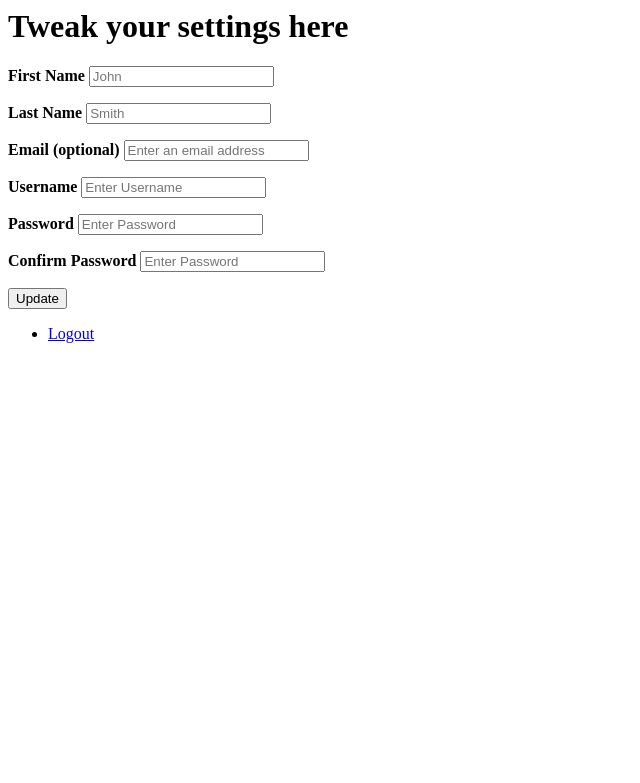
After one commit to hruzinator/caPractical, a Django app: page /settings/ in a window 1280 px wide. The commit adds this page. Shown: the top 783 px of the page, without its empty margins (0-640 px from the left). Run offline with Django 3.2, Linux system fonts and the light colour scheme; the visitor is signed in with stand-in values (Sample User, id 1).

Commit message:
Added some basic views for user management

```diff
--- a/caPractical/templates/login.html
+++ b/caPractical/templates/login.html
@@ -12,5 +12,6 @@
 
     <button type="submit">Login</button>
   </form>
+  <a href="/signup/">Sign up!</a>
 </body>
 </html>
--- /dev/null
+++ b/caPractical/templates/userSettings.html
@@ -0,0 +1,31 @@
+<html>
+<head></head>
+<body>
+<h1>Tweak your settings here</h1>
+<form action="/settings/" method="POST">
+  {% csrf_token %}
+  <label><b>First Name</b></label>
+  <input type="text" placeholder="John" name="first_name" required> <p>
+
+  <label><b>Last Name</b></label>
+  <input type="text" placeholder="Smith" name="last_name" required> <p>
+
+  <label><b>Email (optional)</b></label>
+  <input type="text" placeholder="Enter an email address" name="email"> <p>
+
+  <label><b>Username</b></label>
+  <input type="text" placeholder="Enter Username" name="username" required> <p>
+
+  <label><b>Password</b></label>
+  <input type="password" placeholder="Enter Password" name="password" required> <p>
+
+  <label><b> Confirm Password</b></label>
+  <input type="password" placeholder="Enter Password" name="passwordConfirmation" required> <p>
+
+  <button type="submit">Update</button>
+</form>
+<ul>
+  <li><a href="/logout/">Logout</li>
+</ul>
+</body>
+</html>
--- a/caPractical/urls.py
+++ b/caPractical/urls.py
@@ -21,6 +21,8 @@ urlpatterns = [
     url(r'^$', views.index, name="index"),
     url(r'^logout/$', views.site_logout, name="site_logout"),
     url(r'^login/$', views.site_login, name="site_login"),
+    url(r'^signup/$', views.signup, name="signup"),
+    url(r'^settings/$', views.settings, name="settings"),
 
     url(r'^admin/', admin.site.urls),
     url(r'^api/', include('reviewsApi.urls')),
--- a/caPractical/views.py
+++ b/caPractical/views.py
@@ -4,8 +4,10 @@ from django.shortcuts import render, redirect
 from django.http import HttpResponse, Http404, JsonResponse
 from django.contrib.auth import authenticate, login, logout
 from django.template import loader
+from django.contrib.auth.models import User
 
 def index(request):
+    #TODO render something different if the user is not logged in yet
     template = loader.get_template("index.html")
     return HttpResponse(template.render({}, request))
 
@@ -30,4 +32,44 @@ def site_logout(request):
     logout(request)
     return redirect("site_login")
 
-#TODO change password
+def signup(request):
+    if request.user.is_authenticated:
+        return redirect("settings")
+    if request.method == 'GET':
+        template = loader.get_template("signUp.html")
+        return HttpResponse(template.render({}, request))
+    if request.method == 'POST':
+        first_name = request.POST['first_name']
+        last_name = request.POST['last_name']
+        email_name = request.POST['email']
+        username = request.POST['username']
+        password = request.POST['password']
+        confirm_password = request.POST['passwordConfirmation']
+
+        #TODO data validation checks
+        if password != confirm_password:
+            return HttpResponse("Passwords do not match!")
+
+        newUser = User.objects.create_user(username, email_name, password)
+        newUser.first_name = first_name
+        newUser.last_name = last_name
+        newUser.save()
+        return redirect("index")
+
+def settings(request):
+    if request.user.is_authenticated is False:
+        return redirect("signup")
+    if request.method == 'GET':
+        template = loader.get_template("userSettings.html")
+        return HttpResponse(template.render({}, request))
+    if request.method == 'POST':
+        first_name = request.POST['first_name']
+        last_name = request.POST['last_name']
+        email_name = request.POST['email']
+        username = request.POST['username']
+        password = request.POST['password']
+        confirm_password = request.POST['passwordConfirmation']
+
+        #TODO update the user
+
+        return redirect("index")
--- /dev/null
+++ b/requirements.txt
@@ -0,0 +1 @@
+django>=2.0
--- a/reviewsApi/urls.py
+++ b/reviewsApi/urls.py
@@ -1,8 +1,9 @@
-from django.conf.urls import url
+from django.urls import path
 
 from . import views
 
 urlpatterns = [
-    url(r'^postReview/', views.postReview, name="postReview"),
-    url(r'^getReview/',views.getReview, name="getReview")
+    path('postReview/', views.postReview, name="postReview"),
+    path('getReview/<int:reviewId>/',views.getReview, name="getReview"),
+    path('getOwnReviews/', views.getOwnReviews, name="getOwnReviews")
 ]
```
Also changed, not shown: caPractical/templates/signUp.html (added, +28 -0 lines), reviewsApi/views.py (+13 -3 lines), 1 other file.
